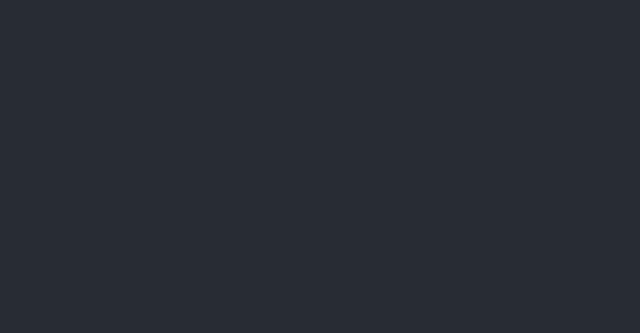
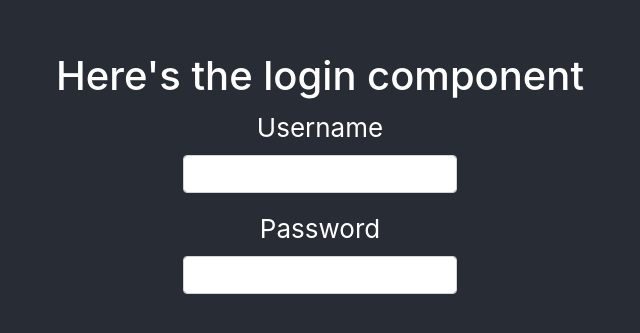
Before and after one commit to lukecparr/front-end, a React (Create React App) app: page /login in a window 1280 px wide. Shown: the part 219-552 px from the top of the page, without its empty margins (320-960 px from the left). Built offline with nearby package versions, Linux system fonts and the light colour scheme.

Commit message:
Created login inputs and started state management for them

```diff
--- a/src/App.js
+++ b/src/App.js
@@ -1,10 +1,13 @@
 import React from 'react';
+import { Route } from 'react-router-dom';
 import './App.css';
+
+import UserLogin from './components/UserLogin';
 
 function App() {
   return (
-    <div className="App App-header">
-
+    <div className="App">
+      <Route path='/login' component={UserLogin} />
     </div>
   );
 }
--- /dev/null
+++ b/src/components/UserLogin.js
@@ -0,0 +1,30 @@
+import React, { useState } from 'react';
+import { Button, Form, FormGroup, Label, Input, FormText } from 'reactstrap';
+
+const UserLogin = () => {
+	const credentials = {
+		username: '',
+		password: ''
+	}
+
+	const [formValues, setFormValues] = useState();
+
+
+	return (
+		<>
+			<h1>Here's the login component</h1>
+			<Form /*onSubmit={handleSubmit}*/ >
+				<FormGroup>
+					<Label for='username'>Username</Label>
+					<Input type='text' name='username' /*value={formValues.username}*/ /*onChange={handleChanges}*/ />
+				</FormGroup>
+				<FormGroup>
+					<Label for='password'>Password</Label>
+					<Input type='password' name='password' /*value={formValues.password}*/ /*onChange={handleChanges}*/ />
+				</FormGroup>
+			</Form>
+		</>
+	)
+};
+
+export default UserLogin;
--- a/src/index.js
+++ b/src/index.js
@@ -3,6 +3,7 @@ import ReactDOM from 'react-dom';
 import { BrowserRouter as Router } from 'react-router-dom';
 import './index.css';
 import App from './App';
+import 'bootstrap/dist/css/bootstrap.min.css';
 
 ReactDOM.render(
   <Router>
```
